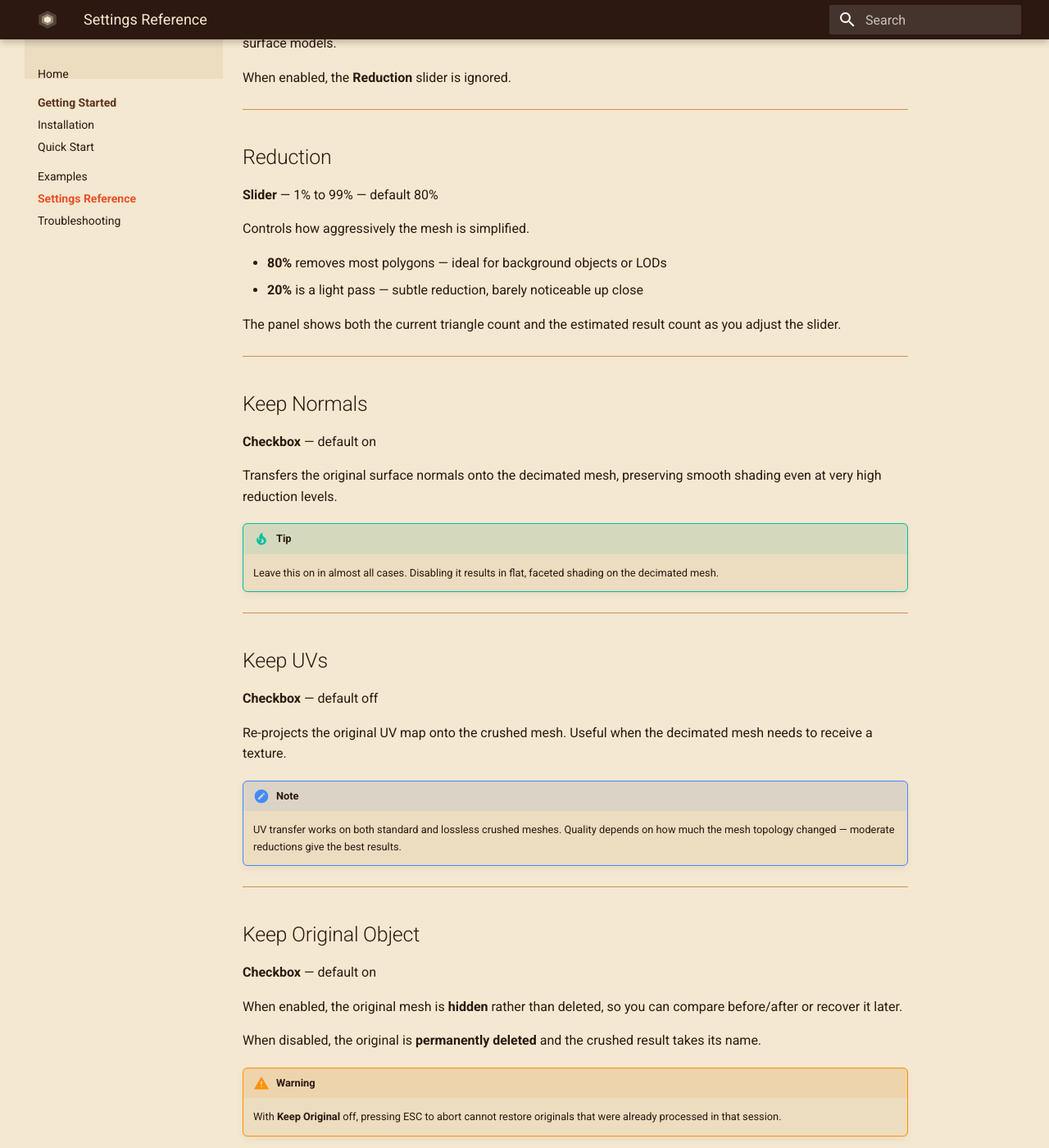
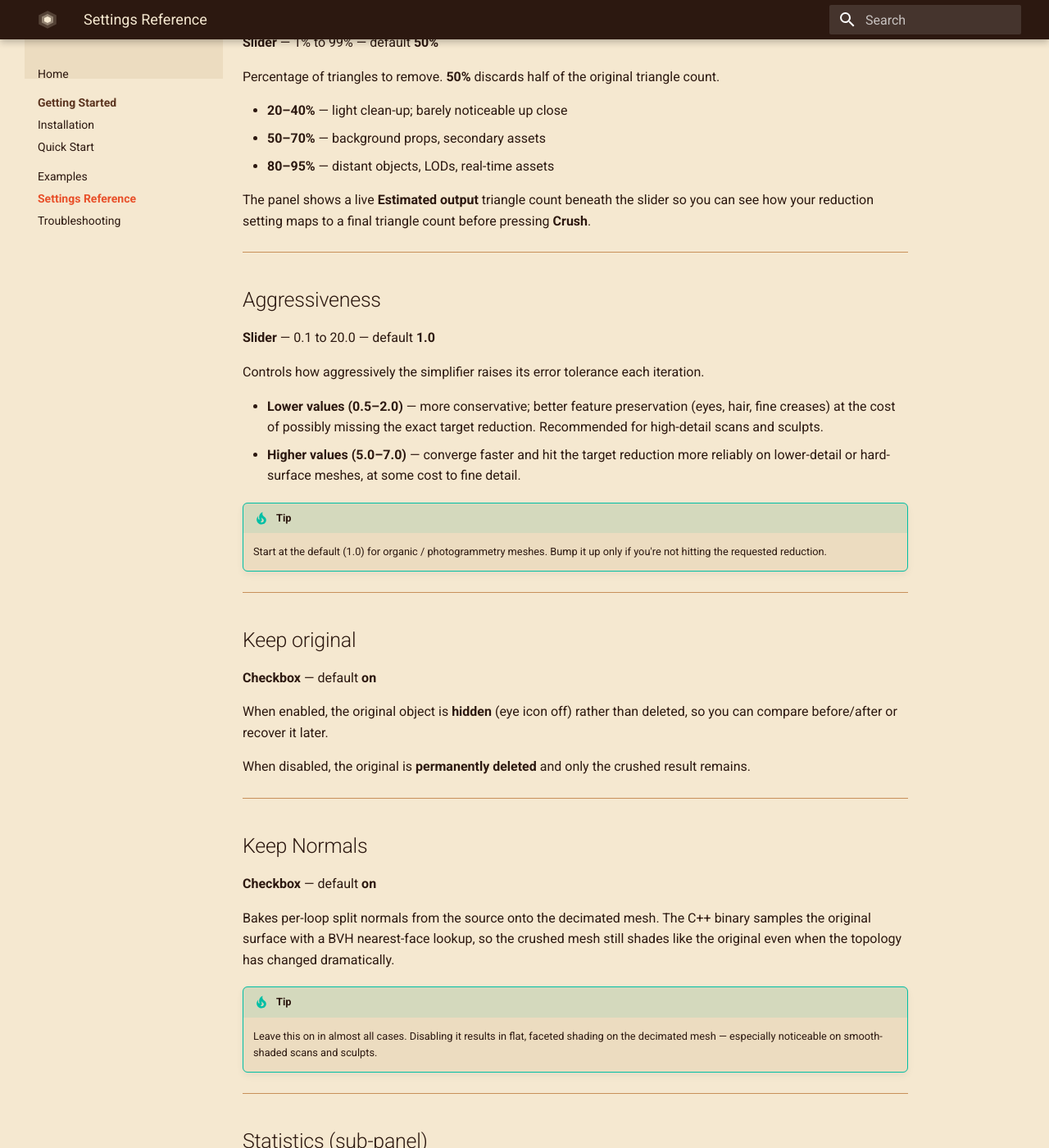
Before and after one commit to henriquevlopes/polygon-crusher-9000-docs, an MkDocs documentation site: the page built from docs/settings.md, in a window 1280 px wide and 1400 px high, scrolled down 283 px. Shown: the whole window at 82% size. Built offline with MkDocs 1.6.1 and Material for MkDocs 9.7.7, drawn with Linux system fonts in a browser that asks for light colours; some of the changed text lies outside the part shown.

Commit message:
Sync docs with Polygon Crusher 9000 v2.0.0
Replace UV Transfer / Lossless Mode (not in addon) with Modifier-Aware
and Aggressiveness; correct button label, default reduction, binary
name, Blender minimum (4.2), and OS coverage; document the Crushed
collection, Statistics phases, and ESC behavior.

Co-Authored-By: Claude Opus 4.7 (1M context) <noreply@anthropic.com>

```diff
--- a/docs/settings.md
+++ b/docs/settings.md
@@ -1,67 +1,86 @@
 # Settings Reference
 
-## Lossless Mode
-
-**Toggle** — default off
-
-Removes only redundant geometry — faces that are co-planar or near-co-planar — with
-zero visible change to the mesh shape. Great for cleaning up over-subdivided meshes
-or imported CAD/STEP files. Works best on hard-surface models.
-
-When enabled, the **Reduction** slider is ignored.
+All settings live in the **Crusher** tab of the 3D Viewport sidebar (press **N**).
 
 ---
 
 ## Reduction
 
-**Slider** — 1% to 99% — default 80%
+**Slider** — 1% to 99% — default **50%**
 
-Controls how aggressively the mesh is simplified.
+Percentage of triangles to remove. **50%** discards half of the original triangle count.
 
-- **80%** removes most polygons — ideal for background objects or LODs
-- **20%** is a light pass — subtle reduction, barely noticeable up close
+- **20–40%** — light clean-up; barely noticeable up close
+- **50–70%** — background props, secondary assets
+- **80–95%** — distant objects, LODs, real-time assets
 
-The panel shows both the current triangle count and the estimated result count as you
-adjust the slider.
+The panel shows a live **Estimated output** triangle count beneath the slider so
+you can see how your reduction setting maps to a final triangle count before
+pressing **Crush**.
+
+---
+
+## Aggressiveness
+
+**Slider** — 0.1 to 20.0 — default **1.0**
+
+Controls how aggressively the simplifier raises its error tolerance each iteration.
+
+- **Lower values (0.5–2.0)** — more conservative; better feature preservation
+  (eyes, hair, fine creases) at the cost of possibly missing the exact target
+  reduction. Recommended for high-detail scans and sculpts.
+- **Higher values (5.0–7.0)** — converge faster and hit the target reduction more
+  reliably on lower-detail or hard-surface meshes, at some cost to fine detail.
+
+!!! tip
+    Start at the default (1.0) for organic / photogrammetry meshes. Bump it up
+    only if you're not hitting the requested reduction.
+
+---
+
+## Keep original
+
+**Checkbox** — default **on**
+
+When enabled, the original object is **hidden** (eye icon off) rather than deleted,
+so you can compare before/after or recover it later.
+
+When disabled, the original is **permanently deleted** and only the crushed result
+remains.
 
 ---
 
 ## Keep Normals
 
-**Checkbox** — default on
+**Checkbox** — default **on**
 
-Transfers the original surface normals onto the decimated mesh, preserving smooth
-shading even at very high reduction levels.
+Bakes per-loop split normals from the source onto the decimated mesh. The C++
+binary samples the original surface with a BVH nearest-face lookup, so the
+crushed mesh still shades like the original even when the topology has changed
+dramatically.
 
 !!! tip
-    Leave this on in almost all cases. Disabling it results in flat, faceted shading
-    on the decimated mesh.
+    Leave this on in almost all cases. Disabling it results in flat, faceted
+    shading on the decimated mesh — especially noticeable on smooth-shaded
+    scans and sculpts.
 
 ---
 
-## Keep UVs
+## Statistics (sub-panel)
 
-**Checkbox** — default off
+Collapsed by default. When opened, shows per-phase timings for the most recent
+crush of whichever crushed object is currently selected:
 
-Re-projects the original UV map onto the crushed mesh. Useful when the decimated
-mesh needs to receive a texture.
+| Phase | What it measures |
+|-------|------------------|
+| **Extract** | Reading the source mesh into NumPy via `foreach_get` |
+| **Write** | Serialising the input mesh for the C++ binary |
+| **Crush (C++)** | Subprocess invocation of the native simplifier |
+| **Read** | Parsing the binary's output |
+| **Build** | Creating the new Blender mesh + object, copying the transform |
+| **Bake Normals** | Sampling and applying custom split normals |
+| **Total** | Per-object total |
 
-!!! note
-    UV transfer works on both standard and lossless crushed meshes. Quality depends
-    on how much the mesh topology changed — moderate reductions give the best results.
-
----
-
-## Keep Original Object
-
-**Checkbox** — default on
-
-When enabled, the original mesh is **hidden** rather than deleted, so you can
-compare before/after or recover it later.
-
-When disabled, the original is **permanently deleted** and the crushed result takes
-its name.
-
-!!! warning
-    With **Keep Original** off, pressing ESC to abort cannot restore originals that
-    were already processed in that session.
+When multiple objects are selected, subprocesses run concurrently with
+main-thread I/O, so the summed phase timings will exceed wall-clock — that's
+expected and is a good signal that concurrency is doing its job.
```
Also changed, not shown: docs/getting-started/installation.md (+6 -1 lines), docs/getting-started/quick-start.md (+32 -19 lines), docs/index.md (+9 -9 lines), docs/troubleshooting.md (+50 -23 lines).
